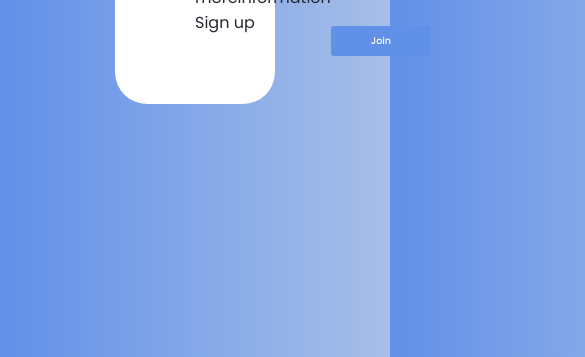
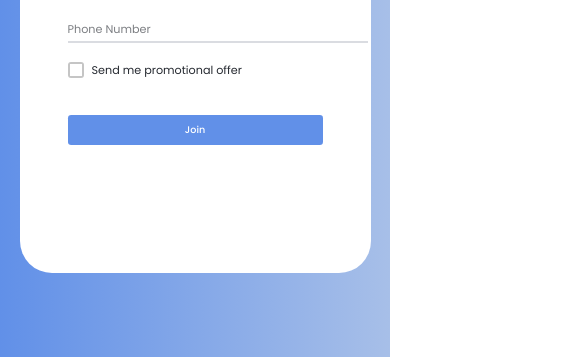
Before and after one commit to dilhansiriwardhana/form-elastic-animation, a plain HTML site: page index.html in a window 390 px wide. Shown: the part 487-844 px from the top of the page, 585 px wide, since content can reach past the window. Drawn offline with nearby package versions, Linux system fonts and the light colour scheme.

Commit message:
mobile responsive added

```diff
--- a/style.css
+++ b/style.css
@@ -145,3 +145,12 @@ button {
   transform: translate(-50%, -50%);
   opacity: 0;
 }
+
+@media screen and (max-width: 812px) {
+  form {
+    width: 90vw;
+    min-height: 80vh;
+    flex-direction: column;
+    padding: 8rem 3rem;
+  }
+}
```
